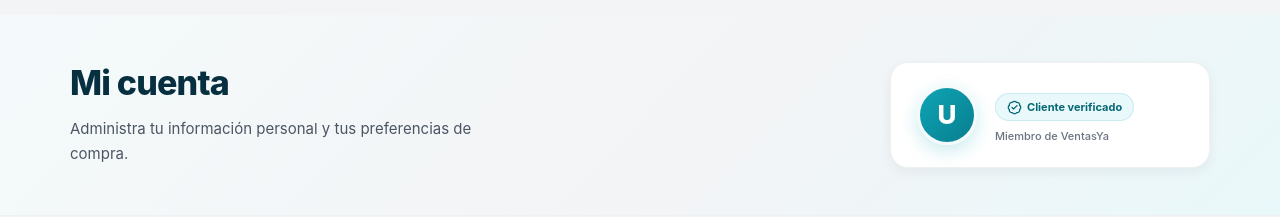
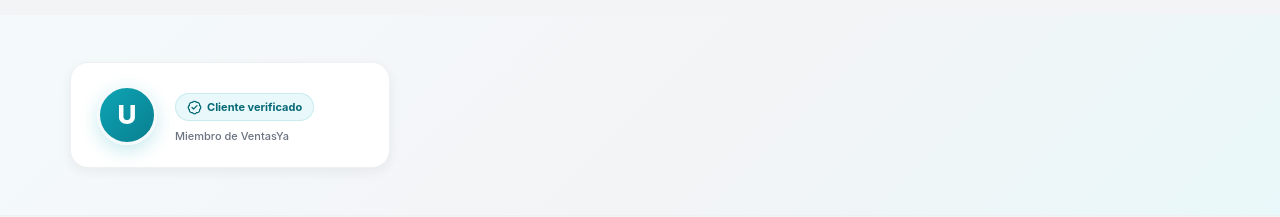
Before and after one commit to CJ-Development/VentasYa, a React (Vite) app in the folder frontend/: page /profile in a window 1280 px wide. Shown: the part 139-356 px from the top of the page. Built offline with nearby package versions, Linux system fonts and the light colour scheme; no server answers.

Commit message:
Crear Wompi-16

```diff
--- a/frontend/src/pages/Profile/Profile.css
+++ b/frontend/src/pages/Profile/Profile.css
@@ -147,7 +147,6 @@
    ========================================================= */
 
 .profile-layout {
-    max-width: 1180px;
     margin: 0 auto;
     padding: 30px 20px 70px;
     display: grid;
--- a/frontend/src/pages/Profile/Profile.jsx
+++ b/frontend/src/pages/Profile/Profile.jsx
@@ -140,8 +140,8 @@ function EditarPerfilModal({ open, onClose, usuario, onSaved }) {
             if (m < 0 || (m === 0 && today.getDate() < birth.getDate())) {
                 age--;
             }
-            if (age < 13) {
-                next.fecha_nacimiento = "Debes tener al menos 13 años";
+            if (age < 18) {
+                next.fecha_nacimiento = "Debes tener al menos 18 años";
             }
         }
 
@@ -834,13 +834,6 @@ function Profile() {
 
             <section className="profile-hero">
                 <div className="profile-hero-container">
-                    <div className="profile-hero-text">
-                        <h1>Mi cuenta</h1>
-                        <p>
-                            Administra tu información personal y
-                            tus preferencias de compra.
-                        </p>
-                    </div>
 
                     <div className="profile-user-summary">
                         <div className="profile-summary-avatar">
```
